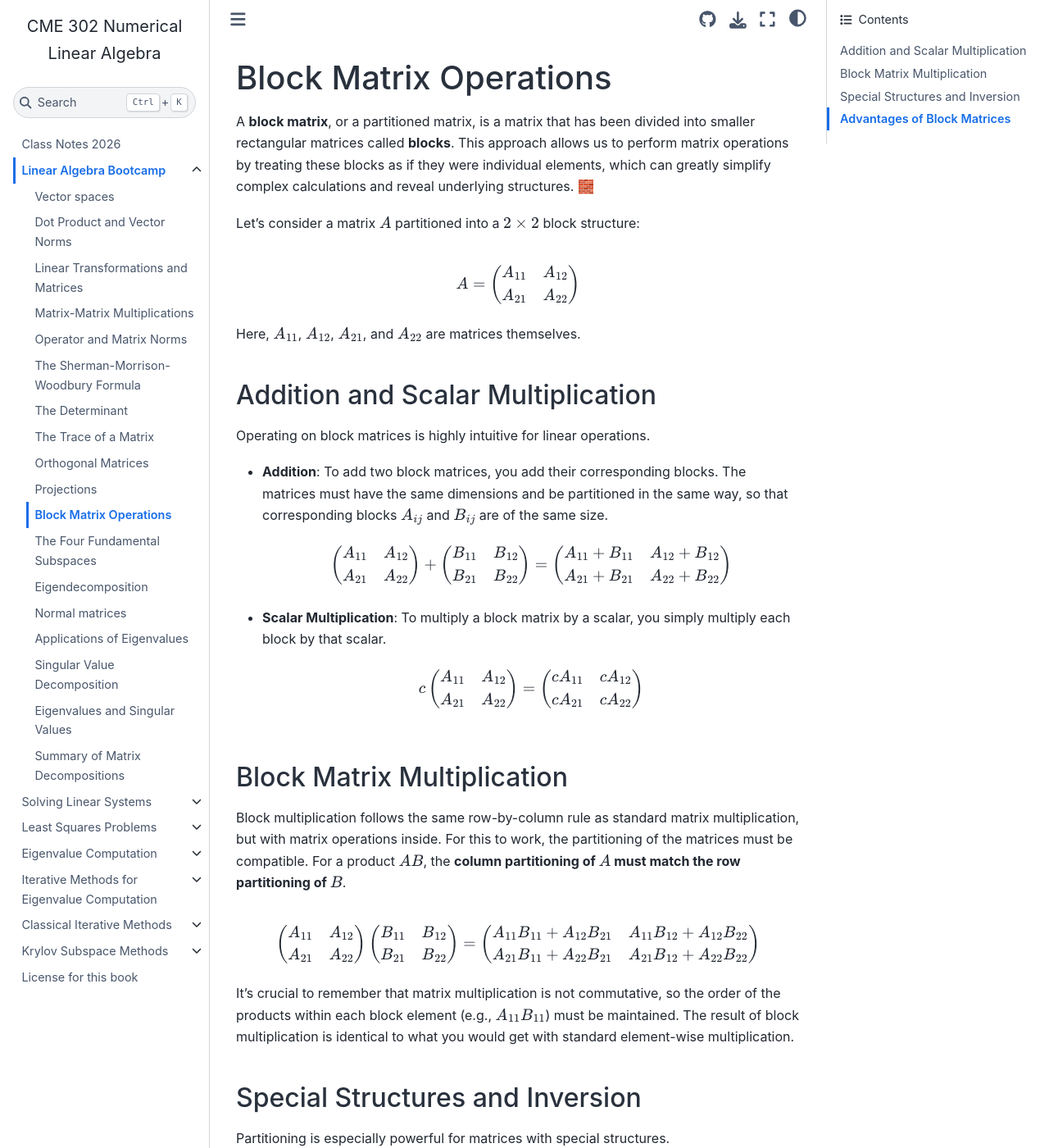
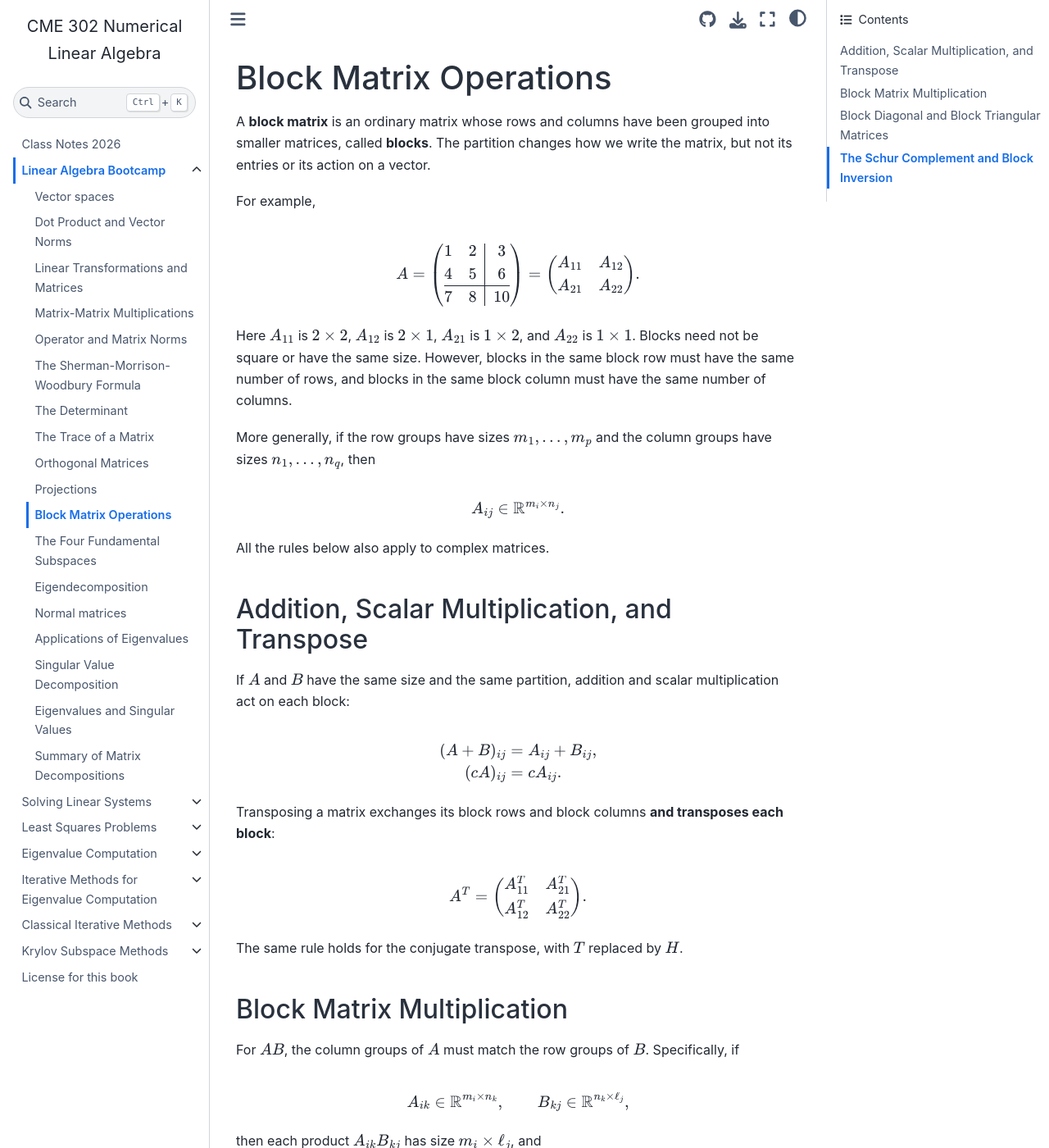
Before and after one commit to EricDarve/NLA, a Jupyter Book: the page built from content/block_matrices.md, in a window 1280 px wide and 1400 px high. Shown: the whole window at 82% size. Built offline with Jupyter Book 1.0.4 settings and Sphinx 7.4.7 and the Sphinx Book theme 1.1.4, drawn with Linux system fonts in a browser that asks for light colours; some of the changed text lies outside the part shown.

Commit message:
block matrices

`````diff
--- a/content/block_matrices.md
+++ b/content/block_matrices.md
@@ -1,59 +1,229 @@
 # Block Matrix Operations
 
-A **block matrix**, or a partitioned matrix, is a matrix that has been divided into smaller rectangular matrices called **blocks**. This approach allows us to perform matrix operations by treating these blocks as if they were individual elements, which can greatly simplify complex calculations and reveal underlying structures. 🧱
+A **block matrix** is an ordinary matrix whose rows and columns have been grouped into smaller matrices, called **blocks**. The partition changes how we write the matrix, but not its entries or its action on a vector.
 
-Let's consider a matrix $A$ partitioned into a $2 \times 2$ block structure:
+For example,
 
-$$A = \begin{pmatrix} A_{11} & A_{12} \\ A_{21} & A_{22} \end{pmatrix}$$
+$$
+A=\left(\begin{array}{cc|c}
+1&2&3\\
+4&5&6\\ \hline
+7&8&10
+\end{array}\right)
+=\begin{pmatrix}A_{11}&A_{12}\\A_{21}&A_{22}\end{pmatrix}.
+$$
 
-Here, $A_{11}$, $A_{12}$, $A_{21}$, and $A_{22}$ are matrices themselves.
+Here $A_{11}$ is $2\times2$, $A_{12}$ is $2\times1$, $A_{21}$ is $1\times2$, and $A_{22}$ is $1\times1$. Blocks need not be square or have the same size. However, blocks in the same block row must have the same number of rows, and blocks in the same block column must have the same number of columns.
 
-## Addition and Scalar Multiplication
+More generally, if the row groups have sizes $m_1,\ldots,m_p$ and the column groups have sizes $n_1,\ldots,n_q$, then
 
-Operating on block matrices is highly intuitive for linear operations.
+$$A_{ij}\in\mathbb{R}^{m_i\times n_j}.$$
 
-* **Addition**: To add two block matrices, you add their corresponding blocks. The matrices must have the same dimensions and be partitioned in the same way, so that corresponding blocks $A_{ij}$ and $B_{ij}$ are of the same size.
+All the rules below also apply to complex matrices.
 
-    $$
-    \begin{pmatrix} A_{11} & A_{12} \\ A_{21} & A_{22} \end{pmatrix} + \begin{pmatrix} B_{11} & B_{12} \\ B_{21} & B_{22} \end{pmatrix} = \begin{pmatrix} A_{11} + B_{11} & A_{12} + B_{12} \\ A_{21} + B_{21} & A_{22} + B_{22} \end{pmatrix}
-    $$
+## Addition, Scalar Multiplication, and Transpose
 
-* **Scalar Multiplication**: To multiply a block matrix by a scalar, you simply multiply each block by that scalar.
+If $A$ and $B$ have the same size and the same partition, addition and scalar multiplication act on each block:
 
-    $$
-    c \begin{pmatrix} A_{11} & A_{12} \\ A_{21} & A_{22} \end{pmatrix} = \begin{pmatrix} cA_{11} & cA_{12} \\ cA_{21} & cA_{22} \end{pmatrix}
-    $$
+$$
+\begin{aligned}
+(A+B)_{ij}&=A_{ij}+B_{ij},\\
+(cA)_{ij}&=cA_{ij}.
+\end{aligned}
+$$
+
+Transposing a matrix exchanges its block rows and block columns **and transposes each block**:
+
+$$
+A^T=\begin{pmatrix}
+A_{11}^T&A_{21}^T\\
+A_{12}^T&A_{22}^T
+\end{pmatrix}.
+$$
+
+The same rule holds for the conjugate transpose, with $T$ replaced by $H$.
 
 ## Block Matrix Multiplication
 
-Block multiplication follows the same row-by-column rule as standard matrix multiplication, but with matrix operations inside. For this to work, the partitioning of the matrices must be compatible. For a product $AB$, the **column partitioning of $A$ must match the row partitioning of $B$**.
+For $AB$, the column groups of $A$ must match the row groups of $B$. Specifically, if
 
-$$\begin{pmatrix} A_{11} & A_{12} \\ A_{21} & A_{22} \end{pmatrix} \begin{pmatrix} B_{11} & B_{12} \\ B_{21} & B_{22} \end{pmatrix} = \begin{pmatrix} A_{11}B_{11} + A_{12}B_{21} & A_{11}B_{12} + A_{12}B_{22} \\ A_{21}B_{11} + A_{22}B_{21} & A_{21}B_{12} + A_{22}B_{22} \end{pmatrix}$$
+$$
+A_{ik}\in\mathbb{R}^{m_i\times n_k},\qquad
+B_{kj}\in\mathbb{R}^{n_k\times \ell_j},
+$$
 
-It's crucial to remember that matrix multiplication is not commutative, so the order of the products within each block element (e.g., $A_{11}B_{11}$) must be maintained. The result of block multiplication is identical to what you would get with standard element-wise multiplication.
+then each product $A_{ik}B_{kj}$ has size $m_i\times\ell_j$, and
 
-## Special Structures and Inversion
+$$ (AB)_{ij}=\sum_{k=1}^q A_{ik}B_{kj}. $$
 
-Partitioning is especially powerful for matrices with special structures.
+This is ordinary matrix multiplication with its sums grouped according to the partition. The factors must stay in their original order: blocks are matrices, so they generally do not commute.
 
-* **Block Diagonal Matrices**: These are matrices where the off-diagonal blocks are zero matrices.
+For two matrices with compatible $2\times2$ block partitions, write $C=AB$. Its four blocks are
 
-    $$
-    A = \begin{pmatrix} A_{1} & 0 & \cdots & 0 \\ 0 & A_{2} & \cdots & 0 \\ \vdots & \vdots & \ddots & \vdots \\ 0 & 0 & \cdots & A_{n} \end{pmatrix}
-    $$
+$$
+\begin{aligned}
+C_{11}&=A_{11}B_{11}+A_{12}B_{21},\\
+C_{12}&=A_{11}B_{12}+A_{12}B_{22},\\
+C_{21}&=A_{21}B_{11}+A_{22}B_{21},\\
+C_{22}&=A_{21}B_{12}+A_{22}B_{22}.
+\end{aligned}
+$$
 
-    For a block diagonal matrix, the determinant is the product of the determinants of the diagonal blocks: $\det(A) = \det(A_1)\det(A_2)\cdots\det(A_n)$. Its inverse is also a block diagonal matrix composed of the inverses of the diagonal blocks:
+### Multiplying a Block Vector
 
-    $$
-    A^{-1} = \begin{pmatrix} A_{1}^{-1} & 0 & \cdots & 0 \\ 0 & A_{2}^{-1} & \cdots & 0 \\ \vdots & \vdots & \ddots & \vdots \\ 0 & 0 & \cdots & A_{n}^{-1} \end{pmatrix}
-    $$
+Partitioning a vector to match the columns of $A$ gives
 
-* **Block Matrix Inversion**: The inverse of a general $2 \times 2$ block matrix can also be expressed in block form, although the formula is more complex and involves the **Schur complement** of a block (e.g., $D - CA^{-1}B$).
+$$
+A\begin{pmatrix}x_1\\x_2\end{pmatrix}
+=\begin{pmatrix}
+A_{11}x_1+A_{12}x_2\\
+A_{21}x_1+A_{22}x_2
+\end{pmatrix}.
+$$
 
-## Advantages of Block Matrices
+For the matrix at the start of this section, take $x_1=(1,-1)^T$ and $x_2=2$. Then
 
-Using block notation is more than a convenience; it's a powerful conceptual and computational tool.
+$$
+\begin{aligned}
+A_{11}x_1+A_{12}x_2
+&=\begin{pmatrix}-1\\-1\end{pmatrix}
+ +\begin{pmatrix}6\\12\end{pmatrix}
+ =\begin{pmatrix}5\\11\end{pmatrix},\\
+A_{21}x_1+A_{22}x_2&=-1+20=19.
+\end{aligned}
+$$
 
-1.  **Simplifies Proofs**: It allows for cleaner and more intuitive algebraic manipulations in theoretical proofs and derivations.
-2.  **Reveals Structure**: Partitioning can expose the underlying structure of a problem, such as how different subsystems in a larger system interact.
-3.  **Computational Efficiency**: It is the foundation for many efficient "divide and conquer" algorithms. Operations on structured matrices (like block diagonal or sparse matrices) can be performed much faster by operating on the smaller blocks. This is critical in parallel computing, where different blocks can be processed simultaneously on different processors.
+Thus $Ax=(5,11,19)^T$, exactly as in the usual calculation.
+
+Another useful partition groups $A$ by columns and $B$ by rows. If $a_k$ is column $k$ of $A$ and $b_k^T$ is row $k$ of $B$, then
+
+$$AB=\sum_{k=1}^n a_kb_k^T.$$
+
+Each outer product $a_kb_k^T$ contributes one term to the matrix product.
+
+## Block Diagonal and Block Triangular Matrices
+
+A **block diagonal matrix** has square diagonal blocks and zero blocks elsewhere:
+
+$$
+D=\operatorname{diag}(D_1,\ldots,D_r)
+=\begin{pmatrix}
+D_1&0&\cdots&0\\
+0&D_2&\cdots&0\\
+\vdots&\vdots&\ddots&\vdots\\
+0&0&\cdots&D_r
+\end{pmatrix}.
+$$
+
+The blocks can have different sizes. The system $Dx=b$ separates into independent systems $D_ix_i=b_i$. Consequently, $D$ is invertible exactly when every $D_i$ is invertible, and in that case
+
+$$D^{-1}=\operatorname{diag}(D_1^{-1},\ldots,D_r^{-1}).$$
+
+Multiplying the two block diagonal matrices verifies this formula. Also,
+
+$$
+\det(D)=\prod_{i=1}^r\det(D_i),\qquad
+\operatorname{tr}(D)=\sum_{i=1}^r\operatorname{tr}(D_i).
+$$
+
+The notation $D_1\oplus\cdots\oplus D_r$, called a **direct sum**, is another way to write this block diagonal matrix.
+
+A **block upper triangular matrix** has zero blocks below its block diagonal. For two square diagonal blocks,
+
+$$
+T=\begin{pmatrix}A&B\\0&D\end{pmatrix},\qquad
+\det(T)=\det(A)\det(D).
+$$
+
+````{prf:proof}
+In the determinant expansion, a nonzero term must select the entries from the bottom rows in the columns belonging to $D$, because the bottom-left block is zero. These selections use all those columns, so the top rows must select entries from $A$. The sum therefore factors into $\det(A)\det(D)$.
+````
+
+The result extends to any number of diagonal blocks, and to block lower triangular matrices by transposing. It includes the block diagonal determinant formula above. The diagonal blocks themselves need not be triangular.
+
+If $A$ and $D$ are invertible, the system $Tx=b$ can be solved one block at a time:
+
+$$
+\begin{aligned}
+Dx_2&=b_2,\\
+Ax_1&=b_1-Bx_2.
+\end{aligned}
+$$
+
+We will develop this procedure further when studying triangular systems.
+
+## The Schur Complement and Block Inversion
+
+Consider a square matrix
+
+$$
+M=\begin{pmatrix}A&B\\C&D\end{pmatrix},
+$$
+
+where $A$ is $p\times p$, $D$ is $q\times q$, and the other blocks have the corresponding sizes. Assume $A$ is invertible. The system
+
+$$
+M\begin{pmatrix}x\\y\end{pmatrix}
+=\begin{pmatrix}f\\g\end{pmatrix}
+$$
+
+consists of two equations:
+
+$$
+\begin{aligned}
+Ax+By&=f,\\
+Cx+Dy&=g.
+\end{aligned}
+$$
+
+Solve the first for $x$ and substitute into the second:
+
+$$
+\begin{aligned}
+x&=A^{-1}(f-By),\\
+(D-CA^{-1}B)y&=g-CA^{-1}f.
+\end{aligned}
+$$
+
+The matrix
+
+$$S=D-CA^{-1}B$$
+
+is the **Schur complement of $A$ in $M$**. It describes the remaining system after eliminating $x$.
+
+The same elimination can be written as a block factorization:
+
+$$
+M=
+\begin{pmatrix}I_p&0\\CA^{-1}&I_q\end{pmatrix}
+\begin{pmatrix}A&B\\0&S\end{pmatrix}.
+$$
+
+Block multiplication verifies the factorization: the bottom-right block is $CA^{-1}B+S=D$. Taking determinants gives
+
+$$\det(M)=\det(A)\det(S).$$
+
+Thus, under the assumption that $A$ is invertible, $M$ is invertible exactly when $S$ is invertible.
+
+If $S$ is invertible, the inverse has the block form
+
+$$
+M^{-1}=\begin{pmatrix}E&F\\G&H\end{pmatrix},
+$$
+
+where the inverse Schur complement determines all four blocks:
+
+$$
+\begin{aligned}
+H&=S^{-1}=(D-CA^{-1}B)^{-1},\\
+E&=A^{-1}(A+BHC)A^{-1},\\
+F&=-A^{-1}BH,\\
+G&=-HCA^{-1}.
+\end{aligned}
+$$
+
+Here $H$ inverts the reduced system, while $E$ is $A^{-1}$ plus a correction from the coupling blocks $B$ and $C$. The off-diagonal formulas have matching forms. In particular, if $M$ is real symmetric, then $E$ and $H$ are symmetric and $G=F^T$. The block inverse can be verified directly by multiplication.
+
+These formulas require both $A$ and $S$ to be invertible. An invertible matrix need not have invertible diagonal blocks: for example, $\begin{pmatrix}0&1\\1&0\end{pmatrix}$ is its own inverse. Also, inverting a general block matrix does not mean inverting its blocks separately.
+
+In computations, expressions such as $A^{-1}B$ are evaluated by solving $AX=B$. The role of block elimination in [LU factorization](lu_decomposition.md) will be explained later in the course.
`````
